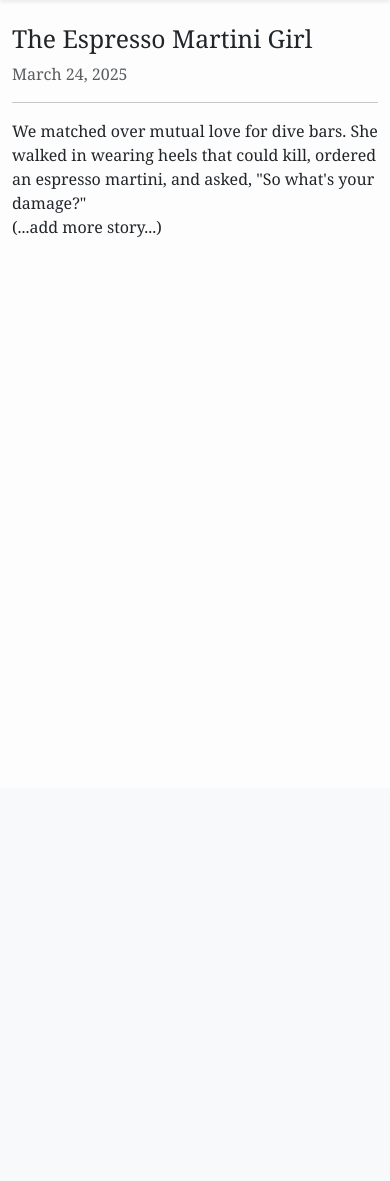
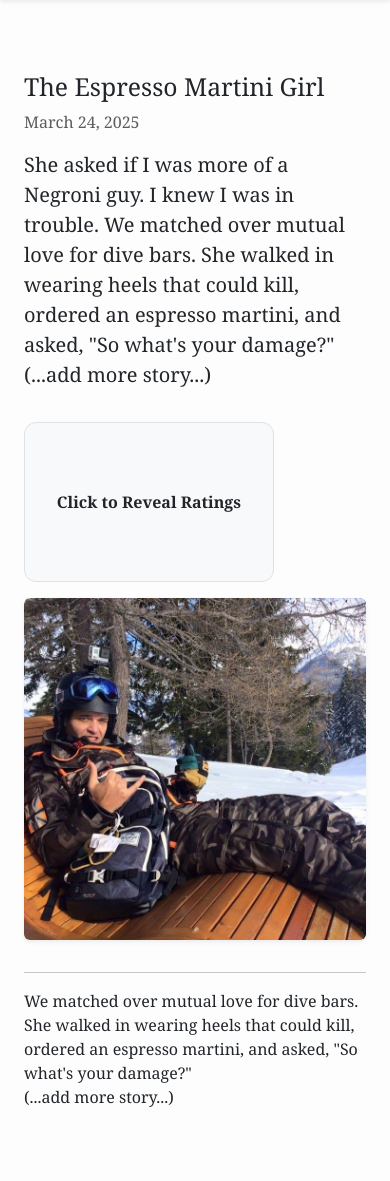
Before and after one commit to wgwhitecoding/Manandthecity, a Django app: a page that uses templates/base.html in a window 390 px wide. Shown: the part 56-1237 px from the top of the page. Before the commit the page ends 293 px from the top, so only its background shows below. Run offline with Django 5.2, Linux system fonts and the light colour scheme; data comes from the database, SQL or seed files in the repository; both versions use the stored data as it was after the commit.

Commit message:
did some first take and home page posts

```diff
--- /dev/null
+++ b/accounts/adapter.py
@@ -0,0 +1,6 @@
+from allauth.account.adapter import DefaultAccountAdapter
+from django.forms import ValidationError
+
+class NoNewUsersAccountAdapter(DefaultAccountAdapter):
+    def is_open_for_signup(self, request):
+        return False
--- a/core/urls.py
+++ b/core/urls.py
@@ -1,6 +1,9 @@
 from django.urls import path
 from .views import homepage
+from . import views
+
 
 urlpatterns = [
     path('', homepage, name='home'),
+    path('date-nights/', views.date_nights, name='date_nights'),
 ]
--- a/core/views.py
+++ b/core/views.py
@@ -3,6 +3,7 @@ from posts.models import Post
 from django.conf import settings
 from django.views import View
 from django.http import JsonResponse
+
 import stripe
 
 stripe.api_key = settings.STRIPE_SECRET_KEY
@@ -34,3 +35,7 @@ def homepage(request):
         'posts': public_posts,
         'premium_teasers': premium_posts,
     })
+
+def date_nights(request):
+    posts = Post.objects.filter(is_premium=False).order_by('-date')
+    return render(request, 'core/date_nights.html', {'posts': posts})
--- a/manandthecity/settings.py
+++ b/manandthecity/settings.py
@@ -147,6 +147,10 @@ USE_TZ = True
 
 STATIC_URL = 'static/'
 
+MEDIA_URL = '/media/'
+MEDIA_ROOT = BASE_DIR / 'media'
+
+
 # Default primary key field type
 # https://docs.djangoproject.com/en/5.1/ref/settings/#default-auto-field
 
--- a/manandthecity/urls.py
+++ b/manandthecity/urls.py
@@ -16,6 +16,8 @@ Including another URLconf
 """
 from django.contrib import admin
 from django.urls import path, include
+from django.conf import settings
+from django.conf.urls.static import static
 
 urlpatterns = [
     path('admin/', admin.site.urls),
@@ -23,3 +25,6 @@ urlpatterns = [
     path('post/', include('posts.urls')),
     path('accounts/', include('allauth.urls')),
 ]
+
+if settings.DEBUG:
+    urlpatterns += static(settings.MEDIA_URL, document_root=settings.MEDIA_ROOT)
--- a/posts/models.py
+++ b/posts/models.py
@@ -16,6 +16,13 @@ class Post(models.Model):
     intro = models.TextField(blank=True)
     content = models.TextField()
     is_premium = models.BooleanField(default=False)
+    image = models.ImageField(upload_to='post_images/', blank=True, null=True)
+
+    # Ratings
+    chemistry_rating = models.IntegerField(default=0)
+    banter_rating = models.IntegerField(default=0)
+    looks_rating = models.IntegerField(default=0)
+    vibe_rating = models.IntegerField(default=0)
 
     def __str__(self):
         return self.title
--- a/posts/templates/posts/detail.html
+++ b/posts/templates/posts/detail.html
@@ -2,8 +2,103 @@
 {% block title %}{{ post.title }} | Man and The City{% endblock %}
 
 {% block content %}
-  <h2>{{ post.title }}</h2>
-  <p class="text-muted">{{ post.date|date:"F j, Y" }}</p>
+<div class="container my-5">
+
+  <!-- Post header and rating card aligned horizontally -->
+  <div class="d-flex justify-content-between align-items-start flex-wrap">
+    <div class="me-3">
+      <h2>{{ post.title }}</h2>
+      <p class="text-muted">{{ post.date|date:"F j, Y" }}</p>
+      <p class="lead">{{ post.intro }}</p>
+    </div>
+
+    <!-- Rating Card aligned to top-right -->
+    <div class="rating-card" id="ratingCard">
+      <div class="card-inner">
+        <div class="card-front d-flex align-items-center justify-content-center p-4 bg-light border">
+          <strong>Click to Reveal Ratings</strong>
+        </div>
+        <div class="card-back bg-white border p-4 text-center">
+          {% if request.user.is_authenticated %}
+            <h5 class="mb-3">Rating Breakdown</h5>
+            <ul class="list-unstyled mb-0">
+              <li><strong>Chemistry:</strong> {{ post.chemistry_rating }}/5</li>
+              <li><strong>Banter:</strong> {{ post.banter_rating }}/5</li>
+              <li><strong>Looks:</strong> {{ post.looks_rating }}/5</li>
+              <li><strong>Vibe:</strong> {{ post.vibe_rating }}/5</li>
+            </ul>
+          {% else %}
+            <p>This rating is 🔒 for subscribers only.</p>
+            <a href="{% url 'subscribe_tease' %}" class="btn btn-danger btn-sm mt-2">Subscribe to Unlock</a>
+          {% endif %}
+        </div>
+      </div>
+    </div>
+  </div>
+
+  {% if post.image %}
+    <img src="{{ post.image.url }}" class="img-fluid my-3 rounded shadow-sm" alt="{{ post.title }}">
+  {% endif %}
+
   <hr>
   <p>{{ post.content|linebreaks }}</p>
+</div>
+
+<!-- Flip card styling -->
+<style>
+  .rating-card {
+    width: 250px;
+    height: 160px;
+    perspective: 1000px;
+    cursor: pointer;
+    margin-top: 0.5rem;
+  }
+
+  .card-inner {
+    position: relative;
+    width: 100%;
+    height: 100%;
+    text-align: center;
+    transition: transform 0.8s;
+    transform-style: preserve-3d;
+  }
+
+  .rating-card.flipped .card-inner {
+    transform: rotateY(180deg);
+  }
+
+  .card-front,
+  .card-back {
+    position: absolute;
+    width: 100%;
+    height: 100%;
+    backface-visibility: hidden;
+    border-radius: 12px;
+  }
+
+  .card-back {
+    transform: rotateY(180deg);
+  }
+
+  @media (max-width: 768px) {
+    .d-flex {
+      flex-direction: column;
+    }
+
+    .rating-card {
+      align-self: start;
+      margin-top: 1rem;
+    }
+  }
+</style>
+
+<!-- Flip card script -->
+<script>
+  document.addEventListener("DOMContentLoaded", function () {
+    const card = document.getElementById("ratingCard");
+    card.addEventListener("click", function () {
+      card.classList.toggle("flipped");
+    });
+  });
+</script>
 {% endblock %}
--- a/posts/urls.py
+++ b/posts/urls.py
@@ -1,6 +1,7 @@
 from django.urls import path
 from . import views
 from .views import CreateCheckoutSessionView
+
 
 urlpatterns = [
     path('<slug:slug>/', views.post_detail, name='post_detail'),
--- a/templates/base.html
+++ b/templates/base.html
@@ -25,9 +25,9 @@
     </button>
     <div class="collapse navbar-collapse" id="navbarNav">
       <ul class="navbar-nav ms-auto">
-        <li class="nav-item"><a class="nav-link" href="#">Date Nights</a></li>
+        <li></li><a class="nav-link" href="{% url 'date_nights' %}">Date Nights</a></li>
         <li class="nav-item"><a class="nav-link" href="#">Ex Files</a></li>
-        <li class="nav-item"><a class="nav-link" href="#">Love & Laughs</a></li>
+        <li class="nav-item"><a class="nav-link" href="#">Love & Heartbreak</a></li>
 
         {% if user.is_authenticated %}
           <li class="nav-item">
```
Also changed, not shown: core/templates/core/date_nights.html (added, +26 -0 lines), core/templates/core/homepage.html (+17 -5 lines), posts/admin.py (+10 -1 lines), accounts/migrations/0002_alter_profile_user.py (added), accounts/migrations/0003_alter_profile_user.py (added), db.sqlite3, media/post_images/IMG_6800.jpeg (added), posts/migrations/0002_post_image.py (added), posts/migrations/0003_post_banter_rating_post_chemistry_rating_and_more.py (added).
